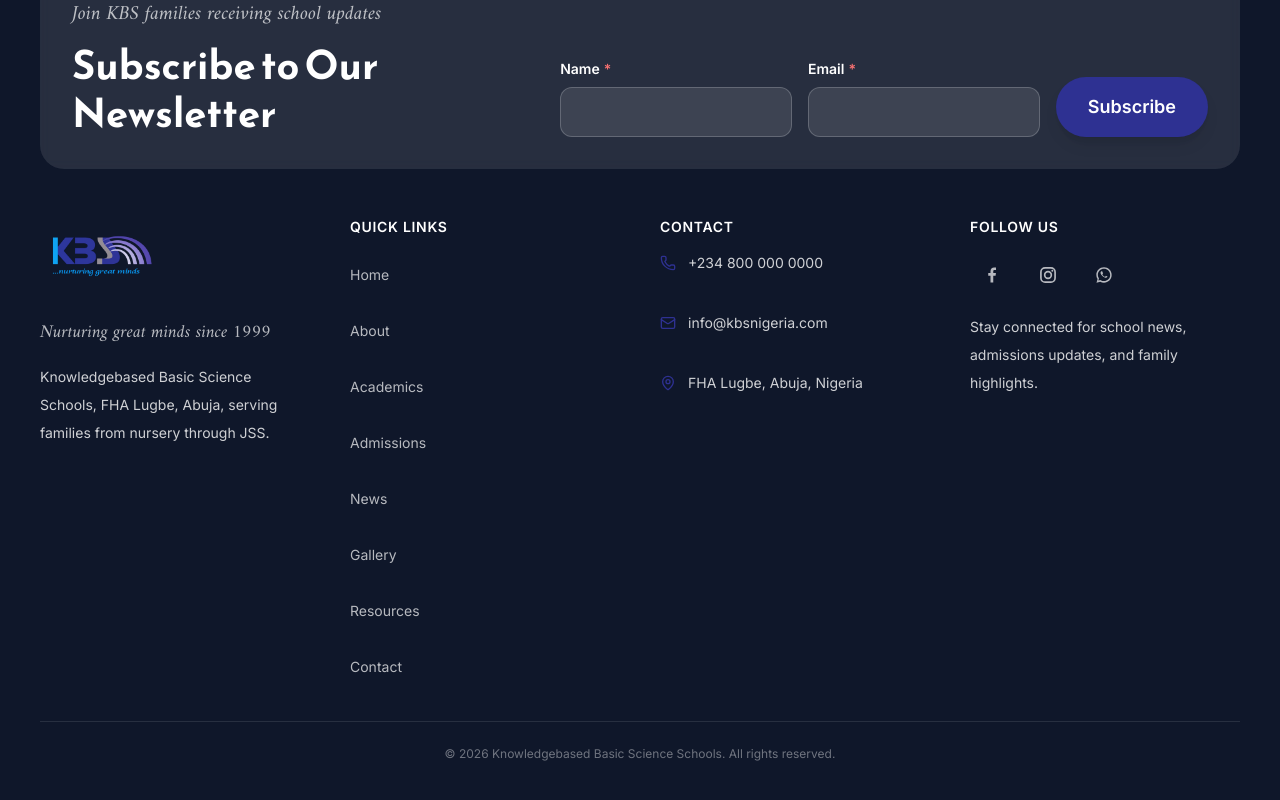
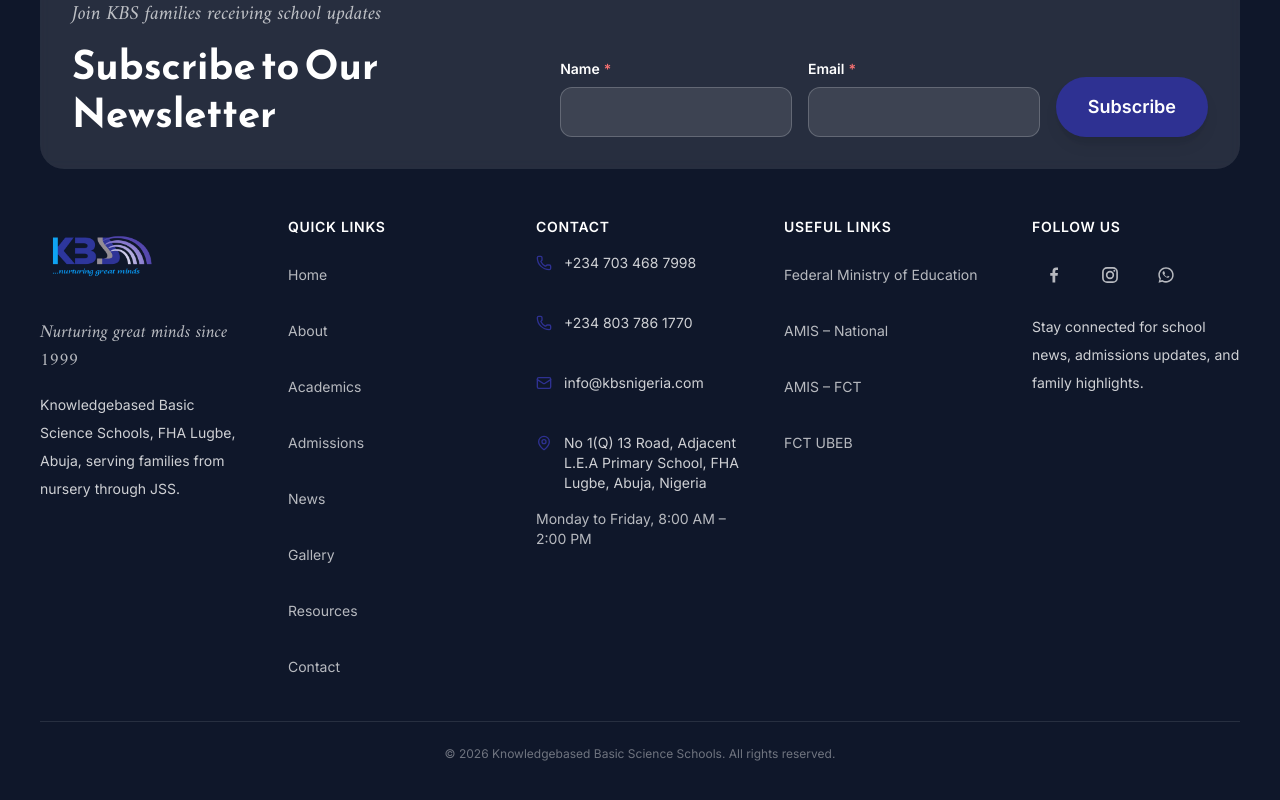
Before and after one commit to ES2-Limited/kbsnigeria, a React (Vite) app: page / in a window 1280 px wide. Shown: the part 6662-7462 px from the top of the page. Built offline with nearby package versions, Linux system fonts and the light colour scheme; no server answers; the database is empty.

Commit message:
Add ContactDetails component and wire footer with school contact data.
Introduces a reusable contact block and updates the footer and WhatsApp button to use centralized site constants.

```diff
--- /dev/null
+++ b/src/components/layout/ContactDetails.jsx
@@ -0,0 +1,54 @@
+// Reusable school contact block — phones, email, address, hours.
+
+import { Clock, Mail, MapPin, Phone } from 'lucide-react'
+import {
+  ADDRESS,
+  ADDRESS_FULL,
+  EMAIL,
+  MAPS_URL,
+  OPENING_HOURS,
+  PHONES,
+} from '../../lib/site'
+
+function ContactDetails({ className = '' }) {
+  return (
+    <div className={`space-y-4 font-body text-base text-text-secondary ${className}`}>
+      {PHONES.map((phone) => (
+        <a
+          className="flex min-h-11 items-start gap-3 transition-colors hover:text-brand-accent"
+          href={phone.href}
+          key={phone.href}
+        >
+          <Phone className="mt-1 h-5 w-5 shrink-0 text-brand-primary" />
+          <span>{phone.display}</span>
+        </a>
+      ))}
+      <a className="flex min-h-11 items-start gap-3 transition-colors hover:text-brand-accent" href={`mailto:${EMAIL}`}>
+        <Mail className="mt-1 h-5 w-5 shrink-0 text-brand-primary" />
+        <span>{EMAIL}</span>
+      </a>
+      <a
+        className="flex min-h-11 items-start gap-3 transition-colors hover:text-brand-accent"
+        href={MAPS_URL}
+        rel="noreferrer"
+        target="_blank"
+      >
+        <MapPin className="mt-1 h-5 w-5 shrink-0 text-brand-primary" />
+        <span>
+          {ADDRESS.line1}
+          <br />
+          {ADDRESS.line2}
+          <br />
+          {ADDRESS.city}, {ADDRESS.country}
+        </span>
+      </a>
+      <p className="flex min-h-11 items-start gap-3">
+        <Clock className="mt-1 h-5 w-5 shrink-0 text-brand-primary" />
+        <span>{OPENING_HOURS}</span>
+      </p>
+      <span className="sr-only">{ADDRESS_FULL}</span>
+    </div>
+  )
+}
+
+export default ContactDetails
--- a/src/components/layout/Footer.jsx
+++ b/src/components/layout/Footer.jsx
@@ -7,6 +7,18 @@ import Button from '../ui/Button'
 import FallbackImage from '../ui/FallbackImage'
 import Input from '../ui/Input'
 import { useNewsletterSubscription } from '../../hooks/useNewsletterSubscription'
+import {
+  ADDRESS,
+  EMAIL,
+  EXTERNAL_QUICK_LINKS,
+  MAPS_URL,
+  OPENING_HOURS,
+  PHONES,
+  SCHOOL_NAME,
+  SOCIAL_LINKS,
+  TAGLINE_SINCE,
+  WHATSAPP_URL,
+} from '../../lib/site'
 
 function FacebookIcon(props) {
   return (
@@ -45,11 +57,24 @@ const navItems = [
   { label: 'Contact', to: '/contact' },
 ]
 
-const socialLinks = [
-  { href: 'https://facebook.com', icon: FacebookIcon, label: 'Facebook', className: 'text-white' },
-  { href: 'https://instagram.com', icon: InstagramIcon, label: 'Instagram', className: 'text-white' },
-  { href: 'https://wa.me/2340000000000', icon: WhatsAppIcon, label: 'WhatsApp', className: 'text-white' },
-]
+const socialLinks = SOCIAL_LINKS.map((link) => {
+  if (link.label === 'Facebook') {
+    return { ...link, icon: FacebookIcon, className: 'text-white' }
+  }
+
+  if (link.label === 'Instagram') {
+    return { ...link, icon: InstagramIcon, className: 'text-white' }
+  }
+
+  return { ...link, icon: FacebookIcon, className: 'text-white' }
+})
+
+socialLinks.push({
+  href: WHATSAPP_URL,
+  icon: WhatsAppIcon,
+  label: 'WhatsApp',
+  className: 'text-white',
+})
 
 function Footer() {
   const newsletter = useNewsletterSubscription()
@@ -99,7 +124,7 @@ function Footer() {
                 value={formData.email}
               />
               <div className="mt-5 space-y-3">
-                <Button loading={newsletter.loading} size="lg" type="submit" variant="primary">
+                <Button loading={newsletter.loading} loadingText="Subscribing..." size="lg" type="submit" variant="primary">
                   Subscribe
                 </Button>
                 {/* {newsletter.success ? <p className="font-body text-sm text-success">{newsletter.success}</p> : null}
@@ -111,7 +136,7 @@ function Footer() {
           </div>
         </div>
 
-        <div className="grid gap-10 sm:grid-cols-2 xl:grid-cols-4">
+        <div className="grid gap-10 sm:grid-cols-2 xl:grid-cols-5">
           <section className="space-y-4">
             <Link className="inline-flex items-center gap-2 h-20 transition-opacity hover:opacity-80" to="/">
               <FallbackImage
@@ -121,9 +146,9 @@ function Footer() {
                 src="/kbs-logo.png"
               />
             </Link>
-            <p className="font-calligraphy text-lg italic text-white/70">Nurturing great minds since 1999</p>
+            <p className="font-calligraphy text-lg italic text-white/70">{TAGLINE_SINCE}</p>
             <p className="max-w-sm font-body text-sm leading-7 text-white/80">
-              Knowledgebased Basic Science Schools, FHA Lugbe, Abuja, serving families from nursery through JSS.
+              {SCHOOL_NAME}, {ADDRESS.city}, serving families from nursery through JSS.
             </p>
           </section>
 
@@ -143,29 +168,52 @@ function Footer() {
           <section className="space-y-4">
             <h3 className="font-body font-semibold text-white text-sm uppercase tracking-wider">Contact</h3>
             <ul className="space-y-4 font-body text-sm text-white/80">
+              {PHONES.map((phone) => (
+                <li key={phone.href}>
+                  <a className="flex min-h-11 items-start gap-3 transition-colors duration-200 hover:text-white" href={phone.href}>
+                    <Phone className="mt-0.5 h-4 w-4 shrink-0 text-brand-primary" />
+                    <span>{phone.display}</span>
+                  </a>
+                </li>
+              ))}
               <li>
-                <a className="flex min-h-11 items-start gap-3 transition-colors duration-200 hover:text-white" href="tel:+2348000000000">
-                  <Phone className="mt-0.5 h-4 w-4 shrink-0 text-brand-primary" />
-                  <span>+234 800 000 0000</span>
-                </a>
-              </li>
-              <li>
-                <a className="flex min-h-11 items-start gap-3 transition-colors duration-200 hover:text-white" href="mailto:info@kbsnigeria.com">
+                <a className="flex min-h-11 items-start gap-3 transition-colors duration-200 hover:text-white" href={`mailto:${EMAIL}`}>
                   <Mail className="mt-0.5 h-4 w-4 shrink-0 text-brand-primary" />
-                  <span>info@kbsnigeria.com</span>
+                  <span>{EMAIL}</span>
                 </a>
               </li>
               <li>
                 <a
                   className="flex min-h-11 items-start gap-3 transition-colors duration-200 hover:text-white"
-                  href="https://maps.google.com/?q=FHA+Lugbe+Abuja"
+                  href={MAPS_URL}
                   rel="noreferrer"
                   target="_blank"
                 >
                   <MapPin className="mt-0.5 h-4 w-4 shrink-0 text-brand-primary" />
-                  <span>FHA Lugbe, Abuja, Nigeria</span>
+                  <span>
+                    {ADDRESS.line1}, {ADDRESS.line2}, {ADDRESS.city}, {ADDRESS.country}
+                  </span>
                 </a>
               </li>
+              <li className="font-body text-sm text-white/70">{OPENING_HOURS}</li>
+            </ul>
+          </section>
+
+          <section className="space-y-4">
+            <h3 className="font-body font-semibold text-white text-sm uppercase tracking-wider">Useful Links</h3>
+            <ul className="space-y-3 font-body text-sm text-white/70">
+              {EXTERNAL_QUICK_LINKS.map((link) => (
+                <li key={link.label}>
+                  <a
+                    className="relative inline-flex min-h-11 items-center transition-colors duration-200 hover:text-white"
+                    href={link.href}
+                    rel="noreferrer"
+                    target="_blank"
+                  >
+                    {link.label}
+                  </a>
+                </li>
+              ))}
             </ul>
           </section>
 
--- a/src/components/ui/WhatsAppButton.jsx
+++ b/src/components/ui/WhatsAppButton.jsx
@@ -1,7 +1,6 @@
 import { AnimatePresence, motion, useReducedMotion } from 'framer-motion'
 import { useState } from 'react'
-
-const WHATSAPP_NUMBER = '2340000000000'
+import { WHATSAPP_URL } from '../../lib/site'
 
 function WhatsAppIcon() {
   return (
@@ -43,7 +42,7 @@ export function WhatsAppButton() {
         )}
 
         <motion.a
-          href={`https://wa.me/${WHATSAPP_NUMBER}`}
+          href={WHATSAPP_URL}
           target="_blank"
           rel="noreferrer"
           aria-label="Chat with KBS Nigeria on WhatsApp"
```
